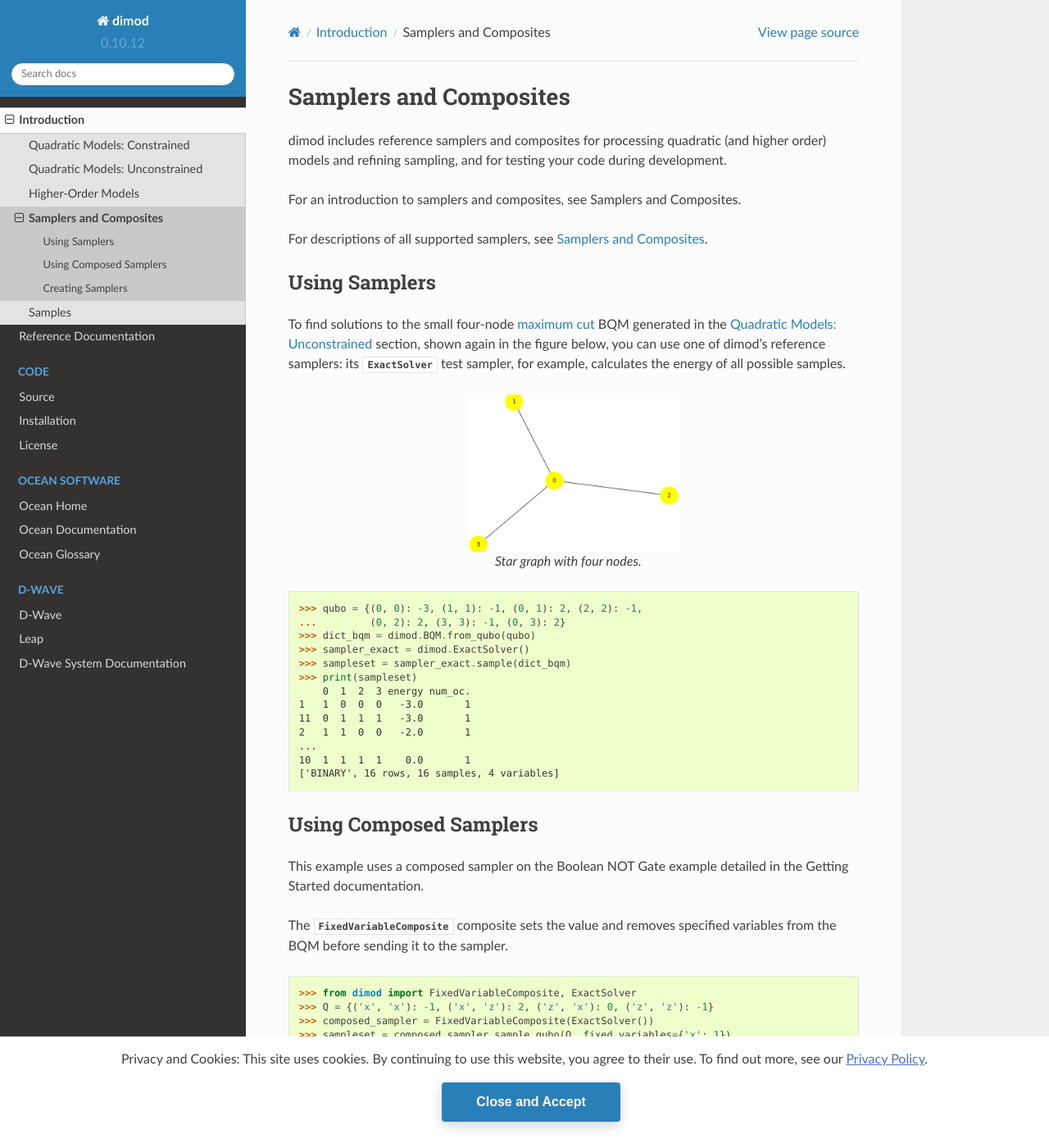
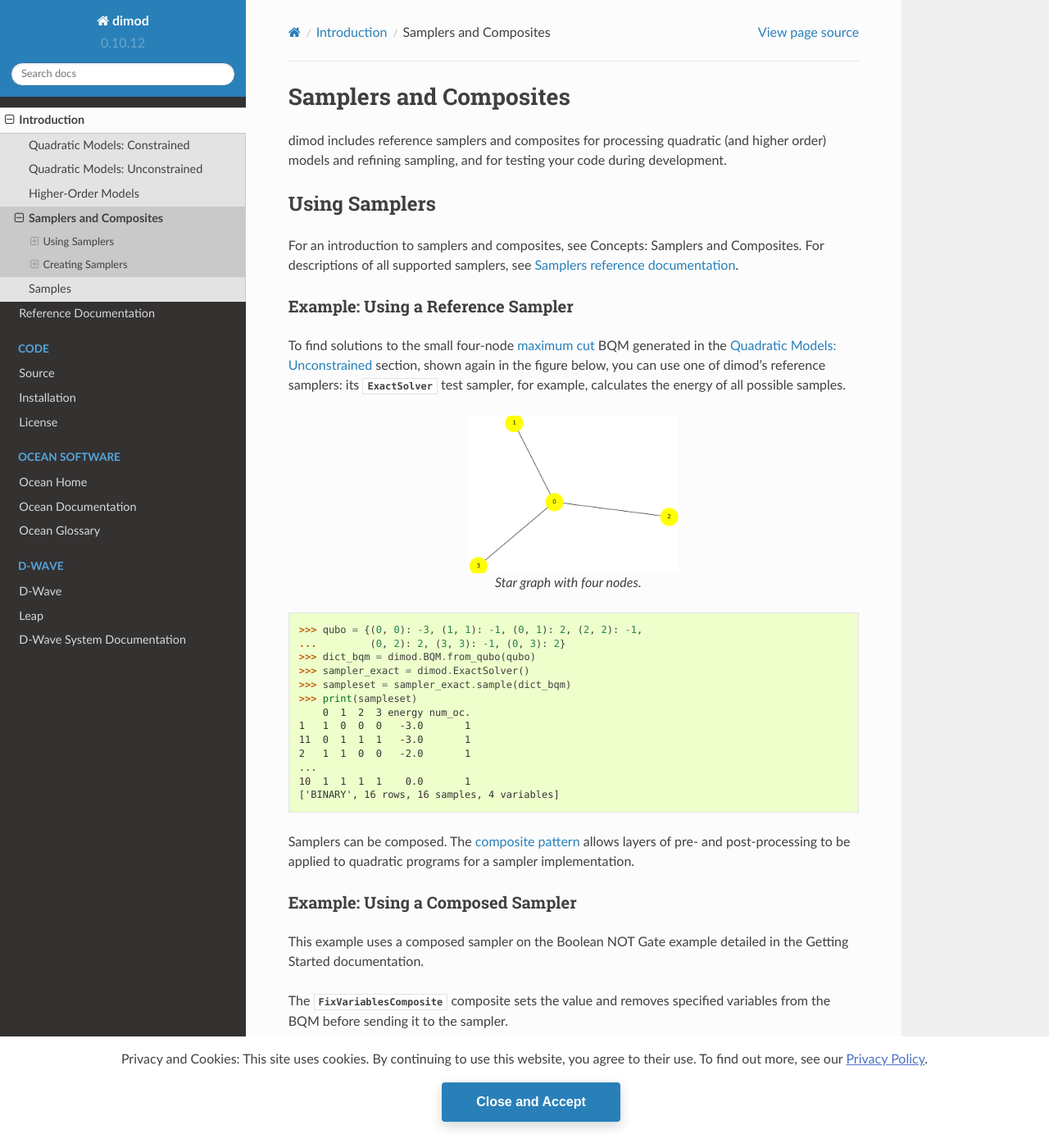
Before and after one commit to dwavesystems/dimod, a Sphinx documentation site: the page built from docs/intro/intro_samplers.rst, in a window 1280 px wide and 1400 px high. Shown: the whole window at 82% size. Built offline with Sphinx 7.4.7 and the Read the Docs theme 2.0.0, drawn with Linux system fonts in a browser that asks for light colours; the version number is read from the project's files by our own code; some of the changed text lies outside the part shown.

Commit message:
Update intro_samplers to be consistent with other intros

```diff
--- a/docs/intro/intro_samplers.rst
+++ b/docs/intro/intro_samplers.rst
@@ -8,13 +8,16 @@ dimod includes reference :term:`sampler`\ s and :term:`composite`\ s for process
 quadratic (and higher order) models and refining sampling, and for
 testing your code during development.
 
-For an introduction to samplers and composites, see
-:std:doc:`Samplers and Composites <oceandocs:concepts/samplers>`.
-
-For descriptions of all supported samplers, see :ref:`samplers_index`.
-
 Using Samplers
 ==============
+
+For an introduction to samplers and composites, see
+:std:doc:`Concepts: Samplers and Composites <oceandocs:concepts/samplers>`.
+For descriptions of all supported samplers, see
+:ref:`Samplers reference documentation <samplers_index>`.
+
+Example: Using a Reference Sampler
+----------------------------------
 
 To find solutions to the small four-node
 `maximum cut <https://en.wikipedia.org/wiki/Maximum_cut>`_
@@ -45,21 +48,27 @@ calculates the energy of all possible samples.
 10  1  1  1  1    0.0       1
 ['BINARY', 16 rows, 16 samples, 4 variables]
 
-Using Composed Samplers
-=======================
+Samplers can be composed. The
+`composite pattern <https://en.wikipedia.org/wiki/Composite_pattern>`_ allows
+layers of pre- and post-processing to be applied to quadratic programs for a
+sampler implementation.
+
+Example: Using a Composed Sampler
+---------------------------------
 
 This example uses a composed sampler on the
 :std:doc:`Boolean NOT Gate <oceandocs:examples/not>`
 example detailed in the :std:doc:`Getting Started <oceandocs:getting_started>`
 documentation.
 
-The :class:`~dimod.reference.composites.fixedvariable.FixedVariableComposite`
+The :class:`~dwave.preprocessing.composites.FixVariablesComposite`
 composite sets the value and removes specified variables from the BQM before
 sending it to the sampler.
 
->>> from dimod import FixedVariableComposite, ExactSolver
+>>> from dimod import ExactSolver
+>>> from dwave.preprocessing import FixVariablesComposite
 >>> Q = {('x', 'x'): -1, ('x', 'z'): 2, ('z', 'x'): 0, ('z', 'z'): -1}
->>> composed_sampler = FixedVariableComposite(ExactSolver())
+>>> composed_sampler = FixVariablesComposite(ExactSolver())
 >>> sampleset = composed_sampler.sample_qubo(Q, fixed_variables={'x': 1})
 >>> print(sampleset)
    x  z energy num_oc.
@@ -73,8 +82,11 @@ Creating Samplers
 dimod provides an :ref:`api` you can use to create your own dimod samplers and
 composed samplers.
 
+Example: Creating a Sampler
+---------------------------
+
 This example creates a dimod sampler by implementing a single method (in this
-example the :meth:`sample_ising` method).
+example the :code:`sample_ising` method).
 
 .. testcode::
 
```
